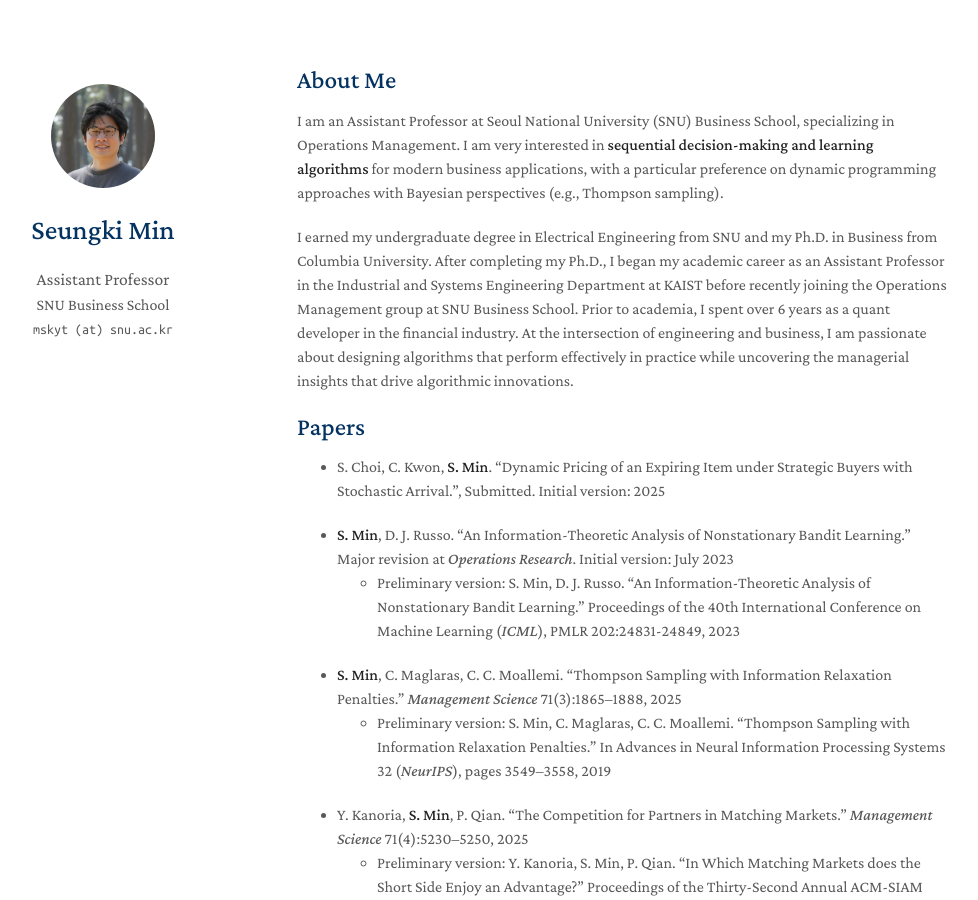
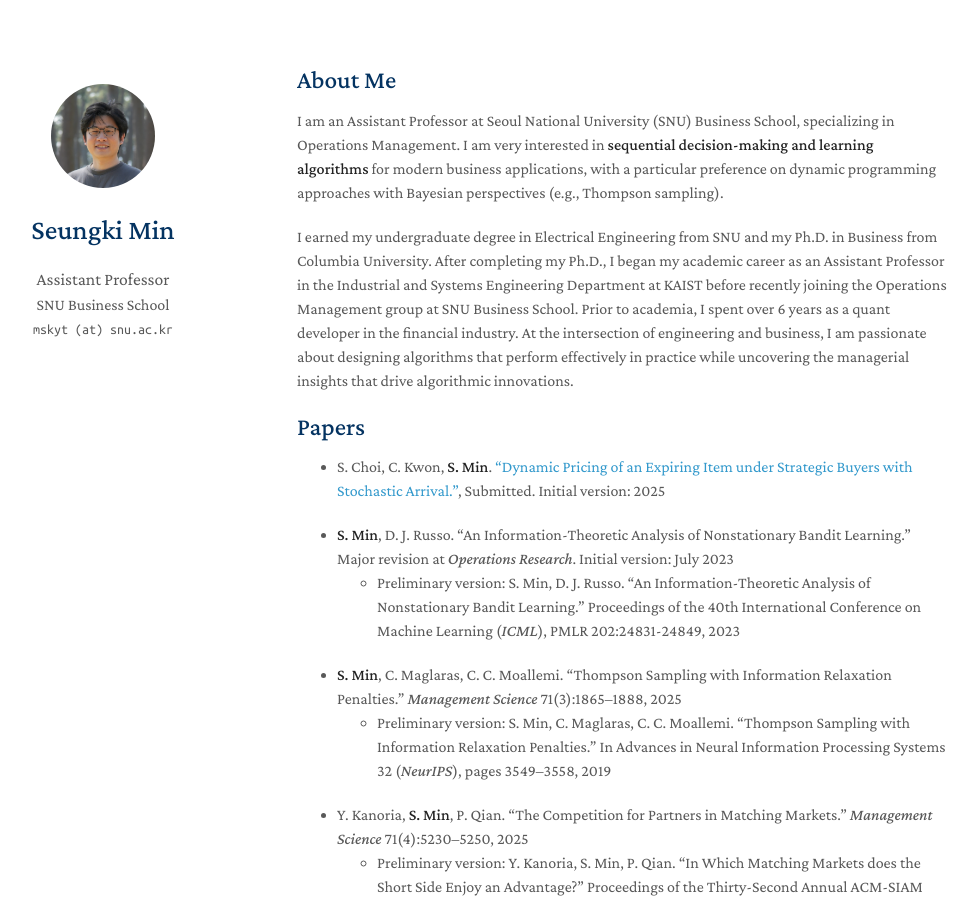
Before and after one commit to mskyt88/mskyt88.github.io, a Jekyll site: the page built from index.md, in a window 1280 px wide and 900 px high. Shown: the whole window, without its empty margins (173-1151 px from the left). Built offline with Jekyll 4.4.1, drawn with Linux system fonts in a browser that asks for light colours; a style sheet for code colours, icons or effects is not loaded; our own code applies the rules of GitHub Pages for plain Markdown files; part of the change alters nothing that is shown.

```diff
--- a/index.md
+++ b/index.md
@@ -12,7 +12,7 @@ I earned my undergraduate degree in Electrical Engineering from SNU and my Ph.D.
 
 ## Papers
 
-- S. Choi, C. Kwon, **S. Min**. "Dynamic Pricing of an Expiring Item under Strategic Buyers with Stochastic Arrival.", Submitted. Initial version: 2025
+- S. Choi, C. Kwon, **S. Min**. <a href="https://arxiv.org/abs/2509.24720">"Dynamic Pricing of an Expiring Item under Strategic Buyers with Stochastic Arrival."</a>, Submitted. Initial version: 2025
 
 - **S. Min**, D. J. Russo. "An Information-Theoretic Analysis of Nonstationary Bandit Learning." Major revision at *Operations Research*. Initial version: July 2023
   - Preliminary version: S. Min, D. J. Russo. "An Information-Theoretic Analysis of Nonstationary Bandit Learning." Proceedings of the 40th International Conference on Machine Learning (*ICML*), PMLR 202:24831-24849, 2023
```
